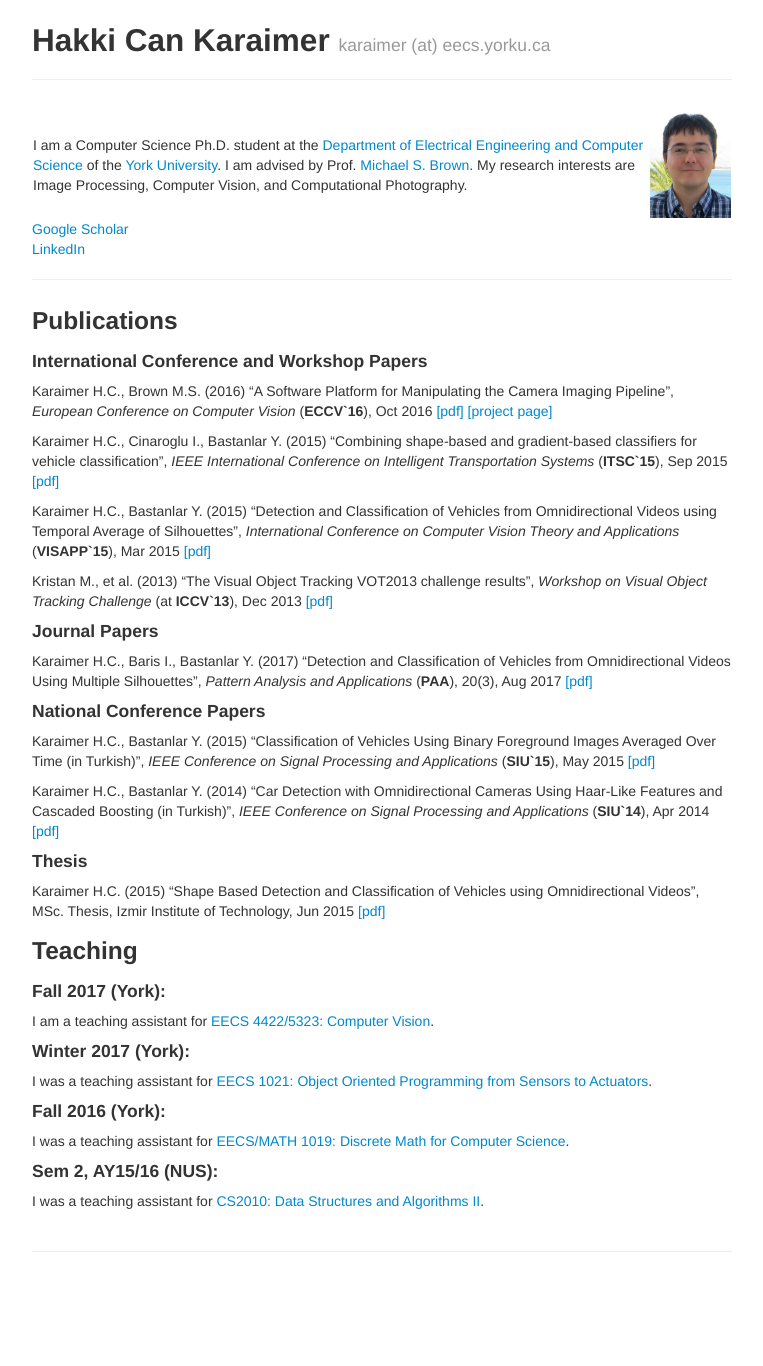
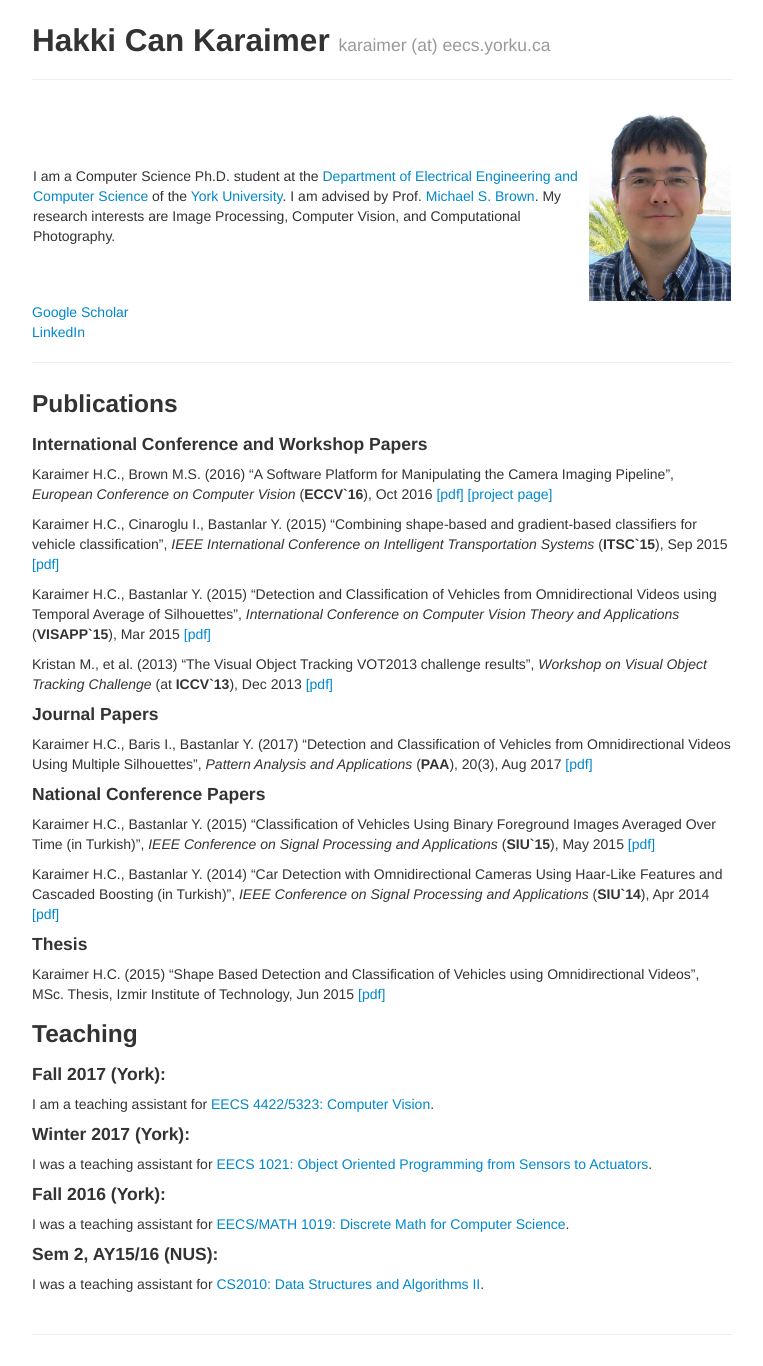
Before and after one commit to karaimer/karaimer.github.io, a Jekyll site: the page built from index.md, in a window 1280 px wide. Shown: the whole page, without its empty margins (258-1021 px from the left). Built offline with Jekyll 4.4.1, drawn with Linux system fonts in a browser that asks for light colours; before the commit the page ends 1283 px from its top, so only the background shows below that.

Commit message:
Update index.md

```diff
--- a/index.md
+++ b/index.md
@@ -8,7 +8,7 @@
 
 | - | - |
 |---|---|
-| I am a Computer Science Ph.D. student at the [Department of Electrical Engineering and Computer Science](http://eecs.lassonde.yorku.ca/) of the [York University](http://www.yorku.ca/index.html). I am advised by Prof. [Michael S. Brown](http://www.cse.yorku.ca/~mbrown/). My research interests are Image Processing, Computer Vision, and Computational Photography.    | ![](/image/profile_pic.png){:height="320px" width="240px"} |
+| I am a Computer Science Ph.D. student at the [Department of Electrical Engineering and Computer Science](http://eecs.lassonde.yorku.ca/) of the [York University](http://www.yorku.ca/index.html). I am advised by Prof. [Michael S. Brown](http://www.cse.yorku.ca/~mbrown/). My research interests are Image Processing, Computer Vision, and Computational Photography.    | ![](/image/profile_pic.png) |
 
 [Google Scholar](https://scholar.google.com/citations?user=jhlnGS4AAAAJ&hl=en)
 [LinkedIn](https://www.linkedin.com/in/karaimer)
```
